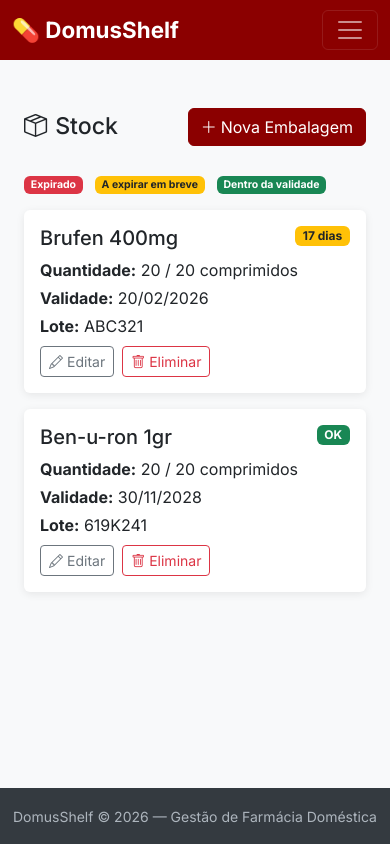
After one commit to miguelascensaoreal/DomusShelf, a Django app: page /medicamentos/stock/ in a window 390 px wide. The commit adds this page. Run offline with Django 4.2, Linux system fonts and the light colour scheme; a user stored in the database is signed in; data comes from the database, SQL or seed files in the repository; both versions use the stored data as it was after the commit.

Commit message:
Implementa CRUD completo de embalagens (Fase 5)

```diff
--- a/pharmacy/templates/pharmacy/dashboard.html
+++ b/pharmacy/templates/pharmacy/dashboard.html
@@ -50,7 +50,7 @@
                 <p class="card-text text-muted">
                     Ver embalagens e validades.
                 </p>
-                <a href="/embalagens/" class="btn btn-outline-primary">
+                <a href="{% url 'pharmacy:embalagem_lista' %}" class="btn btn-outline-primary">
                     Ver Stock
                 </a>
             </div>
--- /dev/null
+++ b/pharmacy/templates/pharmacy/embalagem_lista.html
@@ -0,0 +1,133 @@
+{% extends 'base.html' %}
+
+{% block title %}Stock - DomusShelf{% endblock %}
+
+{% block content %}
+<div class="container py-4">
+
+    <!-- Cabeçalho da página -->
+    <div class="d-flex justify-content-between align-items-center mb-4">
+        <h1 class="h3 mb-0">
+            <i class="bi bi-box-seam me-2"></i>Stock
+        </h1>
+        <a href="{% url 'pharmacy:embalagem_criar' %}" class="btn btn-primary">
+            <i class="bi bi-plus-lg me-1"></i>Nova Embalagem
+        </a>
+    </div>
+
+    <!-- Legenda dos indicadores de validade -->
+    {% if embalagens %}
+    <div class="mb-3">
+        <small class="text-muted">
+            <span class="badge bg-danger me-2">Expirado</span>
+            <span class="badge bg-warning text-dark me-2">A expirar em breve</span>
+            <span class="badge bg-success">Dentro da validade</span>
+        </small>
+    </div>
+    {% endif %}
+
+    <!-- Verificar se existem embalagens -->
+    {% if embalagens %}
+        <!-- Tabela de embalagens (visível em ecrãs médios e grandes) -->
+        <div class="table-responsive d-none d-md-block">
+            <table class="table table-hover">
+                <thead class="table-light">
+                    <tr>
+                        <th>Medicamento</th>
+                        <th>Quantidade</th>
+                        <th>Validade</th>
+                        <th>Lote</th>
+                        <th class="text-end">Acções</th>
+                    </tr>
+                </thead>
+                <tbody>
+                    {% for embalagem in embalagens %}
+                    <tr class="{% if embalagem.esta_expirada %}table-danger{% elif embalagem.dias_para_expirar <= 30 %}table-warning{% endif %}">
+                        <td class="fw-medium">{{ embalagem.medicamento.nome_comercial }}</td>
+                        <td>
+                            {{ embalagem.quantidade_actual }} / {{ embalagem.quantidade_inicial }} {{ embalagem.unidade }}
+                        </td>
+                        <td>
+                            {{ embalagem.data_validade|date:"d/m/Y" }}
+                            {% if embalagem.esta_expirada %}
+                                <span class="badge bg-danger ms-1">Expirado</span>
+                            {% elif embalagem.dias_para_expirar <= 30 %}
+                                <span class="badge bg-warning text-dark ms-1">{{ embalagem.dias_para_expirar }} dias</span>
+                            {% else %}
+                            <span class="badge bg-success ms-1">OK</span>
+                            {% endif %}
+                        </td>
+                        <td>{{ embalagem.lote|default:"-" }}</td>
+                        <td class="text-end">
+                            <a href="{% url 'pharmacy:embalagem_editar' embalagem.pk %}"
+                               class="btn btn-sm btn-outline-secondary me-1"
+                               title="Editar">
+                                <i class="bi bi-pencil"></i>
+                            </a>
+                            <a href="{% url 'pharmacy:embalagem_eliminar' embalagem.pk %}"
+                               class="btn btn-sm btn-outline-danger"
+                               title="Eliminar">
+                                <i class="bi bi-trash"></i>
+                            </a>
+                        </td>
+                    </tr>
+                    {% endfor %}
+                </tbody>
+            </table>
+        </div>
+
+        <!-- Cards para dispositivos móveis (visível apenas em ecrãs pequenos) -->
+        <div class="d-md-none">
+            {% for embalagem in embalagens %}
+            <div class="card mb-3 {% if embalagem.esta_expirada %}border-danger{% elif embalagem.dias_para_expirar <= 30 %}border-warning{% endif %}">
+                <div class="card-body">
+                    <div class="d-flex justify-content-between align-items-start mb-2">
+                        <h5 class="card-title mb-0">{{ embalagem.medicamento.nome_comercial }}</h5>
+                        {% if embalagem.esta_expirada %}
+                            <span class="badge bg-danger">Expirado</span>
+                        {% elif embalagem.dias_para_expirar <= 30 %}
+                            <span class="badge bg-warning text-dark">{{ embalagem.dias_para_expirar }} dias</span>
+                        {% else %}
+                            <span class="badge bg-success">OK</span>
+                        {% endif %}
+                    </div>
+                    <p class="card-text mb-1">
+                        <strong>Quantidade:</strong> {{ embalagem.quantidade_actual }} / {{ embalagem.quantidade_inicial }} {{ embalagem.unidade }}
+                    </p>
+                    <p class="card-text mb-1">
+                        <strong>Validade:</strong> {{ embalagem.data_validade|date:"d/m/Y" }}
+                    </p>
+                    {% if embalagem.lote %}
+                    <p class="card-text mb-2">
+                        <strong>Lote:</strong> {{ embalagem.lote }}
+                    </p>
+                    {% endif %}
+                    <div class="d-flex gap-2">
+                        <a href="{% url 'pharmacy:embalagem_editar' embalagem.pk %}"
+                           class="btn btn-sm btn-outline-secondary">
+                            <i class="bi bi-pencil me-1"></i>Editar
+                        </a>
+                        <a href="{% url 'pharmacy:embalagem_eliminar' embalagem.pk %}"
+                           class="btn btn-sm btn-outline-danger">
+                            <i class="bi bi-trash me-1"></i>Eliminar
+                        </a>
+                    </div>
+                </div>
+            </div>
+            {% endfor %}
+        </div>
+
+    {% else %}
+        <!-- Mensagem quando não há embalagens -->
+        <div class="text-center py-5">
+            <i class="bi bi-box-seam text-muted" style="font-size: 4rem;"></i>
+            <h4 class="mt-3 text-muted">Nenhuma embalagem em stock</h4>
+            <p class="text-muted">Adicione embalagens aos medicamentos do seu catálogo.</p>
+            <a href="{% url 'pharmacy:embalagem_criar' %}" class="btn btn-primary mt-2">
+                <i class="bi bi-plus-lg me-1"></i>Adicionar Embalagem
+            </a>
+        </div>
+    {% endif %}
+
+</div>
+{% endblock %}
--- a/pharmacy/urls.py
+++ b/pharmacy/urls.py
@@ -9,11 +9,9 @@
 # - name é um identificador único usado nos templates para gerar URLs
 
 from django.urls import path
-from . import views  # Importa as views do ficheiro views.py desta app
+from . import views
 
 # O app_name cria um "namespace" para evitar conflitos de nomes.
-# Nos templates, usaremos {% url 'pharmacy:medicamento_lista' %} em vez de
-# apenas {% url 'medicamento_lista' %}. Isto é útil quando temos várias apps.
 app_name = 'pharmacy'
 
 urlpatterns = [
@@ -28,10 +26,26 @@ urlpatterns = [
 
     # Formulário para editar medicamento existente
     # URL completa será: /medicamentos/5/editar/ (onde 5 é o ID)
-    # <int:pk> captura um número inteiro e passa-o à view como argumento 'pk'
     path('<int:pk>/editar/', views.medicamento_editar, name='medicamento_editar'),
 
     # Página de confirmação para eliminar medicamento
     # URL completa será: /medicamentos/5/eliminar/
     path('<int:pk>/eliminar/', views.medicamento_eliminar, name='medicamento_eliminar'),
+
+    # ==================== EMBALAGENS ====================
+    # Lista de embalagens (stock) ordenada por validade
+    # URL completa será: /embalagens/
+    path('stock/', views.embalagem_lista, name='embalagem_lista'),
+
+    # Formulário para adicionar nova embalagem ao stock
+    # URL completa será: /embalagens/nova/
+    path('stock/nova/', views.embalagem_criar, name='embalagem_criar'),
+
+    # Formulário para editar embalagem existente
+    # URL completa será: /embalagens/5/editar/
+    path('stock/<int:pk>/editar/', views.embalagem_editar, name='embalagem_editar'),
+
+    # Página de confirmação para eliminar embalagem
+    # URL completa será: /embalagens/5/eliminar/
+    path('stock/<int:pk>/eliminar/', views.embalagem_eliminar, name='embalagem_eliminar'),
 ]
--- a/pharmacy/views.py
+++ b/pharmacy/views.py
@@ -15,8 +15,8 @@ Data: 3 de Fevereiro de 2026
 from django.shortcuts import render, redirect, get_object_or_404
 from django.contrib.auth.decorators import login_required
 
-from .models import Medicamento
-from .forms import MedicamentoForm  # Vamos criar este ficheiro a seguir
+from .models import Medicamento, Embalagem
+from .forms import MedicamentoForm, EmbalagemForm
 
 
 # ==============================================================================
@@ -158,3 +158,119 @@ def medicamento_eliminar(request, pk):
         'medicamento': medicamento,
     }
     return render(request, 'pharmacy/medicamento_confirmar_eliminar.html', context)
+# ==============================================================================
+# CRUD DE EMBALAGENS (STOCK)
+# ==============================================================================
+
+@login_required
+def embalagem_lista(request):
+    """
+    Lista todas as embalagens do utilizador, ordenadas por data de validade.
+
+    A ordenação segue o princípio FEFO (First Expired, First Out):
+    embalagens que expiram mais cedo aparecem primeiro, incentivando
+    o utilizador a consumir primeiro o que está prestes a expirar.
+
+    Filtramos por medicamento__utilizador porque a Embalagem não tem
+    relação directa com User — a relação é através do Medicamento.
+    """
+    from datetime import date
+
+    # Buscar embalagens cujo medicamento pertence ao utilizador actual
+    # O duplo underscore (medicamento__utilizador) atravessa a relação ForeignKey
+    embalagens = Embalagem.objects.filter(
+        medicamento__utilizador=request.user
+    ).select_related('medicamento').order_by('data_validade')
+
+    # select_related('medicamento') é uma optimização: carrega os dados do
+    # medicamento na mesma query, evitando queries adicionais quando acedemos
+    # a embalagem.medicamento no template (problema N+1)
+
+    context = {
+        'embalagens': embalagens,
+        'hoje': date.today(),  # Passamos a data de hoje para comparações no template
+    }
+    return render(request, 'pharmacy/embalagem_lista.html', context)
+
+
+@login_required
+def embalagem_criar(request):
+    """
+    Cria uma nova embalagem (adiciona stock).
+
+    O formulário inclui um dropdown para seleccionar o medicamento.
+    Esse dropdown é filtrado para mostrar apenas medicamentos do utilizador.
+    """
+    if request.method == 'POST':
+        form = EmbalagemForm(request.POST, user=request.user)
+
+        if form.is_valid():
+            embalagem = form.save(commit=False)
+            # Definir quantidade_actual igual à quantidade_inicial
+            # (embalagem nova, ainda não foi consumida)
+            embalagem.quantidade_actual = embalagem.quantidade_inicial
+            embalagem.save()
+            return redirect('pharmacy:embalagem_lista')
+    else:
+        form = EmbalagemForm(user=request.user)
+
+    context = {
+        'form': form,
+        'titulo': 'Nova Embalagem',
+    }
+    return render(request, 'pharmacy/embalagem_form.html', context)
+
+
+@login_required
+def embalagem_editar(request, pk):
+    """
+    Edita uma embalagem existente.
+
+    Segurança: Verificamos que a embalagem pertence a um medicamento
+    do utilizador actual (através da relação medicamento__utilizador).
+    """
+    embalagem = get_object_or_404(
+        Embalagem,
+        pk=pk,
+        medicamento__utilizador=request.user
+    )
+
+    if request.method == 'POST':
+        form = EmbalagemForm(request.POST, instance=embalagem, user=request.user)
+
+        if form.is_valid():
+            form.save()
+            return redirect('pharmacy:embalagem_lista')
+    else:
+        form = EmbalagemForm(instance=embalagem, user=request.user)
+
+    context = {
+        'form': form,
+        'titulo': 'Editar Embalagem',
+        'embalagem': embalagem,
+    }
+    return render(request, 'pharmacy/embalagem_form.html', context)
+
+
+@login_required
+def embalagem_eliminar(request, pk):
+    """
+    Elimina uma embalagem após confirmação.
+
+    A eliminação de uma embalagem também elimina todos os consumos
+    associados (definido pelo on_delete=CASCADE no modelo).
+    """
+    embalagem = get_object_or_404(
+        Embalagem,
+        pk=pk,
+        medicamento__utilizador=request.user
+    )
+
+    if request.method == 'POST':
+        embalagem.delete()
+        return redirect('pharmacy:embalagem_lista')
+
+    context = {
+        'embalagem': embalagem,
+    }
+    return render(request, 'pharmacy/embalagem_confirmar_eliminar.html', context)
--- a/templates/base.html
+++ b/templates/base.html
@@ -123,12 +123,12 @@
                         </a>
                     </li>
                     <li class="nav-item">
-                        <a class="nav-link" href="/medicamentos/">
+                        <a class="nav-link" href="{% url 'pharmacy:medicamento_lista' %}">
                             <i class="bi bi-capsule"></i> Medicamentos
                         </a>
                     </li>
                     <li class="nav-item">
-                        <a class="nav-link" href="/embalagens/">
+                        <a class="nav-link" href="{% url 'pharmacy:embalagem_lista' %}">
                             <i class="bi bi-box-seam"></i> Stock
                         </a>
                     </li>
```
Also changed, not shown: pharmacy/forms.py (+84 -1 lines), pharmacy/templates/pharmacy/embalagem_confirmar_eliminar.html (added, +70 -0 lines), pharmacy/templates/pharmacy/embalagem_form.html (added, +128 -0 lines), db.sqlite3.
